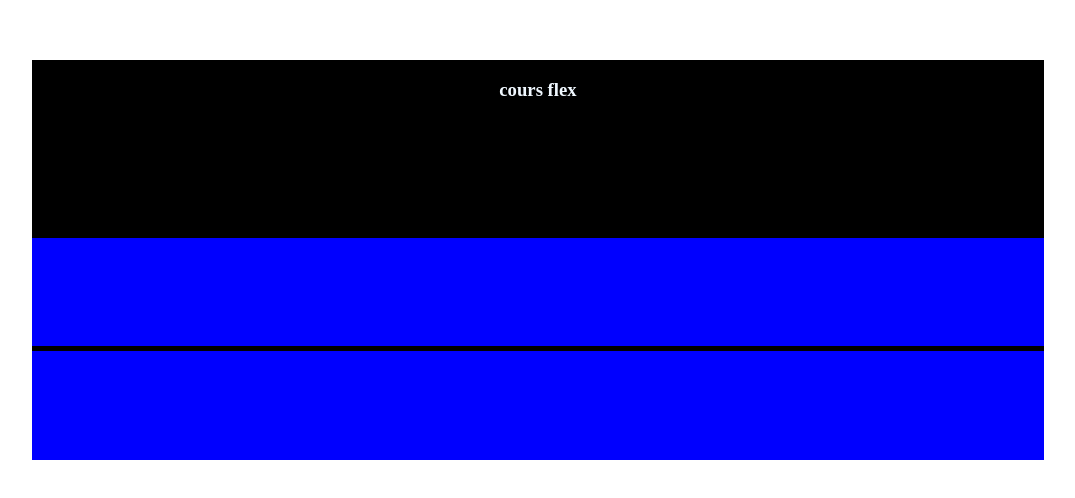
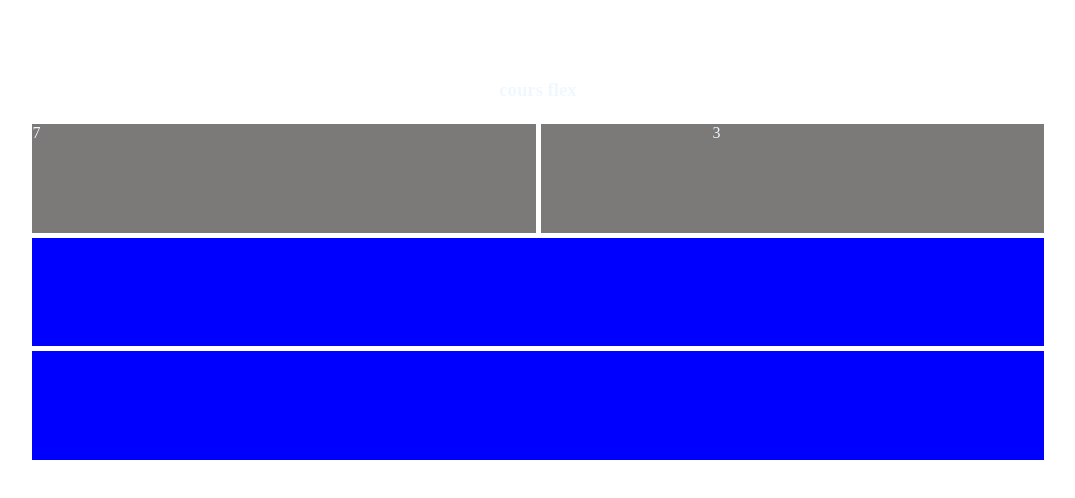
Before and after one commit to shervinsepehri/course_flex, a plain HTML site: page index.html in a window 1280 px wide. Shown: the part 148-646 px from the top of the page, without its empty margins (102-1177 px from the left). Drawn offline with Linux system fonts and the light colour scheme.

Commit message:
sixcommit

```diff
--- a/index.html
+++ b/index.html
@@ -15,7 +15,7 @@
         .container{
             width: 80%;
             height: 400px;
-            background-color: black;
+            /* background-color: black; */
             color: aliceblue;
             display: flex;
             justify-content: center;
@@ -39,16 +39,31 @@
         }
         .child{
             gap: 5px;
+            display: flex;
+            background-color: rgb(124, 121, 121);
+            height: 100%;
+            width: 100%;
 
 
+
+
+        }
+        .left{
+            width: 70%;
+            height: 100%;
+
+
+        }
+        .child .left{
+            width: 70%;
         }
     </style>
 </head>
 <body>
     <div class="container">
         <h3>cours flex</h3>
-        <div class="row row1"><div class="child"></div>
-        <div class="child"></div></div>
+        <div class="row row1"><div class="child">7</div>
+        <div class="child"><div class="left">3</div></div></div>
         <div class="row row2"></div>
         <div class="row row3"></div>
     </div>
```
